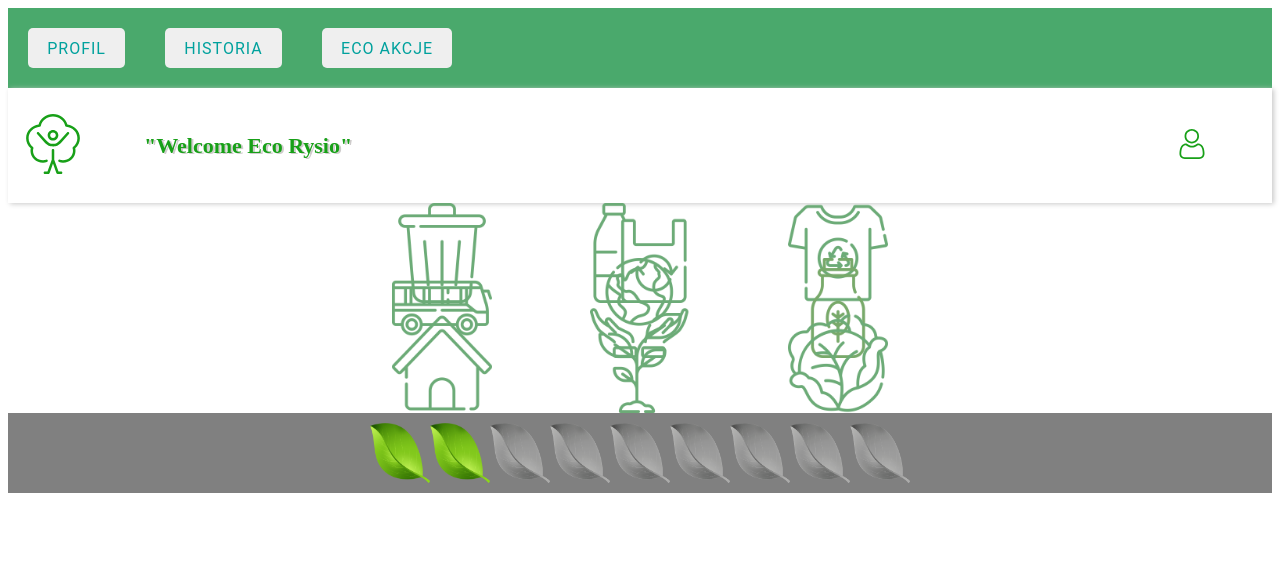
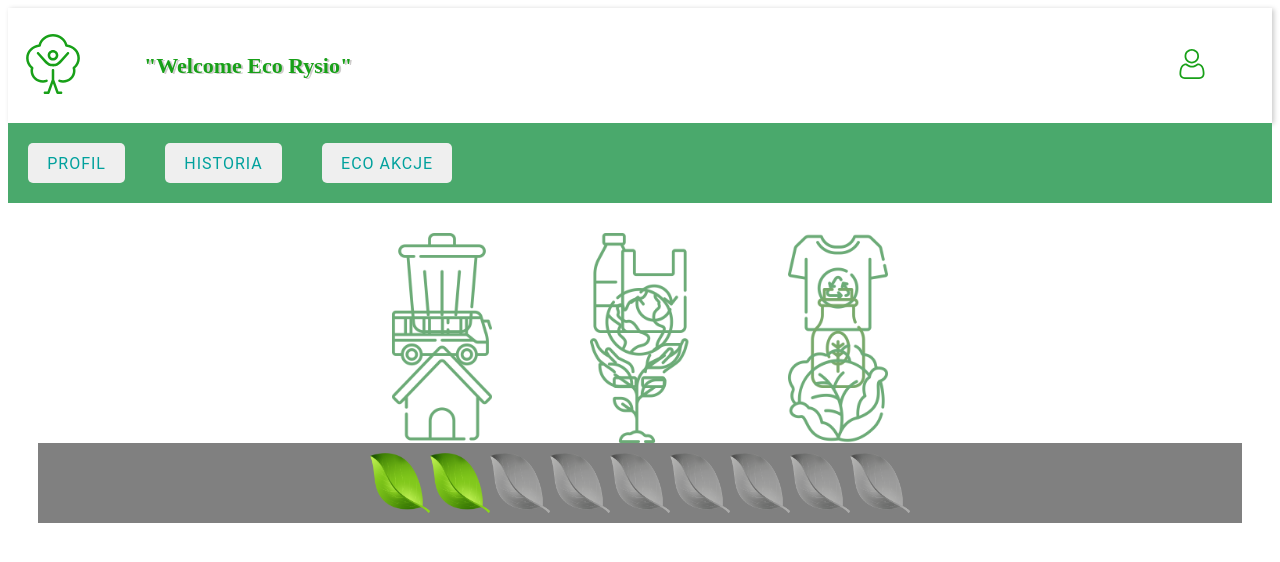
Before and after one commit to infoshareacademy/jfdzr4-reaktorzy, a React (Create React App) app: page / in a window 1280 px wide. Shown: the top 562 px of the page. Built offline with nearby package versions, Linux system fonts and the light colour scheme.

Commit message:
add styled to content and wrapper

```diff
--- a/src/App.js
+++ b/src/App.js
@@ -1,17 +1,15 @@
 import { Header } from "./components/header/Header"
 import { Navigation } from "./components/navigation/nav"
-import { ProgressBar } from './components/progressBar/Index'
-import { Tiles } from './components/tiles/Tiles'
+import { Content } from './components/content/index'
 
 
 
 function App() {
   return (
     <>
+      <Header isLoggedIn={true} name={'Rysio'} />
       <Navigation />
-      <Header isLoggedIn={true} name={'Rysio'} />
-      <Tiles />
-      <ProgressBar progressLevel={2} />
+      <Content />
     </>
   );
 }
--- a/src/components/content/content.js
+++ /dev/null
@@ -1,5 +0,0 @@
-export const Content = () => {
-    return <>
-        <h1>Content</h1>
-    </>
-}
--- /dev/null
+++ b/src/components/content/index.js
@@ -0,0 +1,10 @@
+import { ContentStyle } from './styled'
+
+import { Home } from '../home/index'
+
+
+export const Content = () => {
+    return <ContentStyle>
+        <Home />
+    </ContentStyle>
+}
--- /dev/null
+++ b/src/components/content/styled.js
@@ -0,0 +1,7 @@
+export const ContentStyle = (props) => {
+    return <div style={{
+        height: 'auto',
+    }}>
+        {props.children}
+    </div>
+}
--- a/src/components/home/index.js
+++ b/src/components/home/index.js
@@ -1,7 +1,10 @@
 import { Wrapper } from '../wrapper/index'
+import { ProgressBar } from '../progressBar/Index'
+import { Tiles } from '../tiles/Tiles'
 
 export const Home = () => {
     return <Wrapper>
-        <h1> home page</h1>
+        <Tiles />
+        <ProgressBar progressLevel={2} />
     </Wrapper>
 }
--- a/src/components/wrapper/index.js
+++ b/src/components/wrapper/index.js
@@ -1,7 +1,7 @@
 import { WrapperStyle } from './styled'
 
-export const Wrapper = ({ children }) => {
+export const Wrapper = (props) => {
     return <WrapperStyle>
-        {children}
+        {props.children}
     </WrapperStyle>
 }
--- a/src/components/wrapper/styled.js
+++ b/src/components/wrapper/styled.js
@@ -1,9 +1,12 @@
-export const WrapperStyle = () => {
+export const WrapperStyle = (props) => {
     return <div style={{
         display: 'flex',
         flexDirection: 'column',
         alignItems: 'center',
-        padding: '30px'
+        padding: '30px',
+        height: '100%',
+        justifyContent: 'space-between'
     }}>
+        {props.children}
     </div>
 }
```
